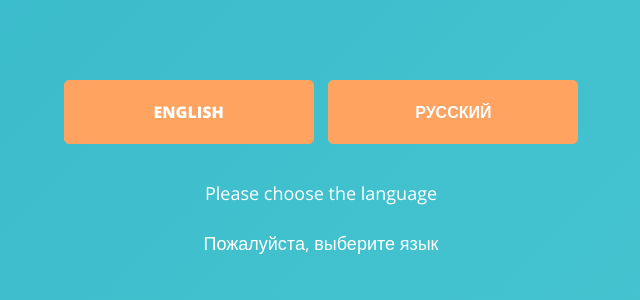
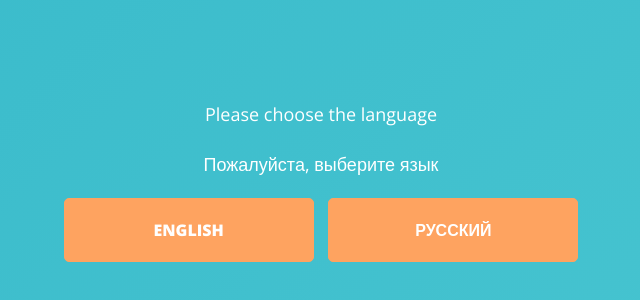
Before and after one commit to Giddy-Aunt/giddy-aunt.github.io, a website: page index.html in a window 1280 px wide. Shown: the part 222-522 px from the top of the page, without its empty margins (319-959 px from the left). Drawn offline with nearby package versions, Linux system fonts and the light colour scheme.

Commit message:
Выбор языка

```diff
--- a/index.html
+++ b/index.html
@@ -10,13 +10,14 @@
   <body>
       <div class="first-screen">
         <div class="langs">
+        <p class="langs__text  langs__text--eng" lang="en">Please choose the language</p>
+        <p class="langs__text  langs__text--rus" lang="ru">Пожалуйста, выберите язык</p>
         <ul class="langs__list">
           <li class="langs__item"><a href="/eng/" class="langs__link btn btn--intro">English</a></li>
           <li class="langs__item"><a href="/rus/" class="langs__link btn btn--intro">Русский</a></li>
         </ul>
-        <p class="langs__text" lang="en">Please choose the language</p>
-        <p class="langs__text" lang="ru">Пожалуйста, выберите язык</p>
         </div>
       </div>
   </body>
+  <script src="../js/lang.js"></script>
 </html>
--- a/sass/blocks/first-screen.scss
+++ b/sass/blocks/first-screen.scss
@@ -30,6 +30,7 @@
       line-height: 3rem;
       font-size: 0.75rem;
       color: white;
+      text-align: center;
       text-decoration: none;
       text-transform: uppercase;
       font-style: bold;
@@ -50,6 +51,8 @@
 
     .langs__list {
       @include list-reset;
+      display: flex;
+      justify-content: space-between;
     }
 
     .langs__item {
@@ -95,6 +98,15 @@
 }
 
 @media #{$tablet-widths} {
+    .langs {
+    margin: auto;
+
+    .langs__list {
+    display: block;
+    text-align: left;
+    }
+  }
+
   .intro__photo {
     @include size(300px);
     margin-bottom: 30px;
```
Also changed, not shown: eng/index.html (+1 -1 lines), css/style.css, css/style.min.css.
